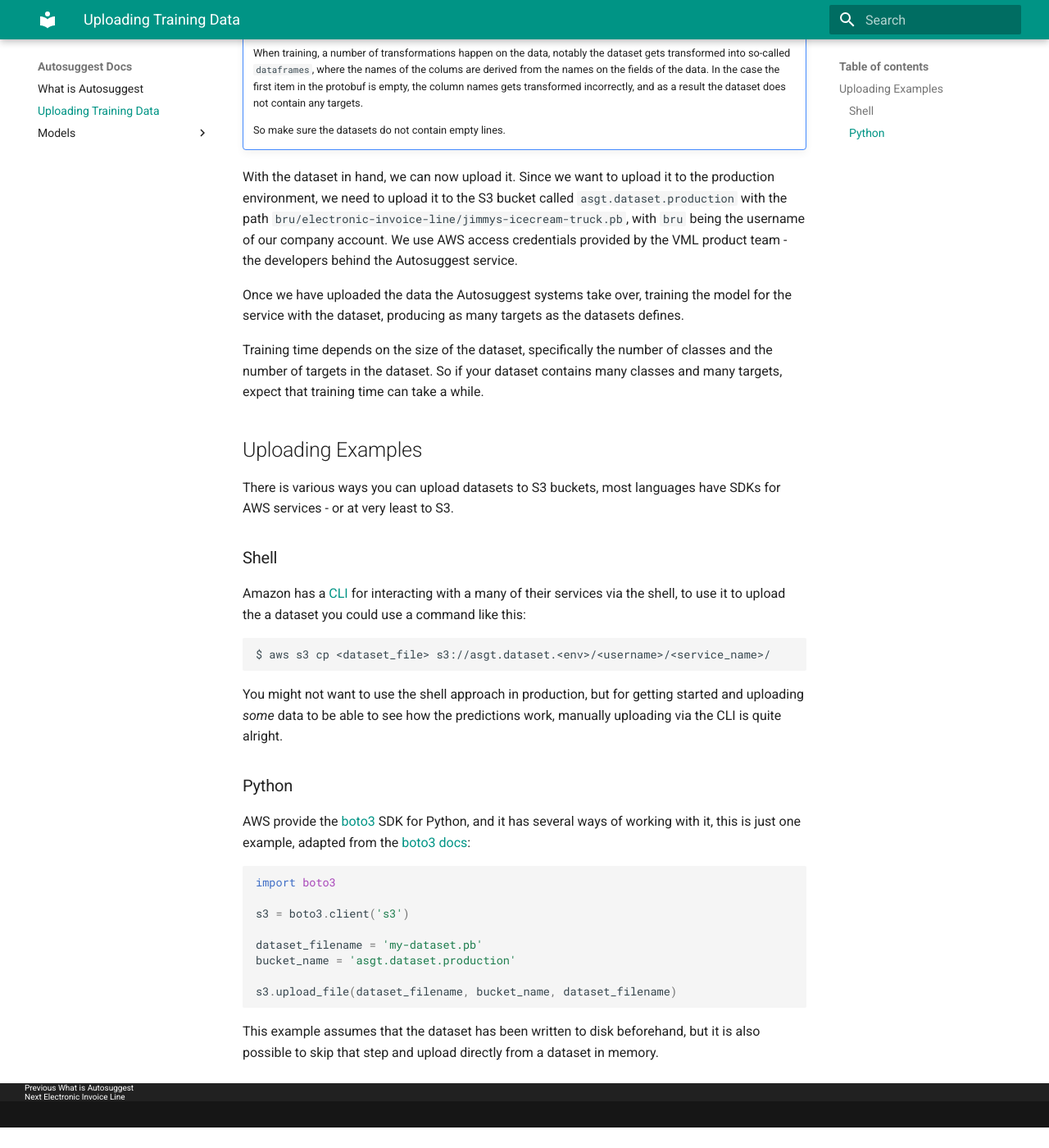
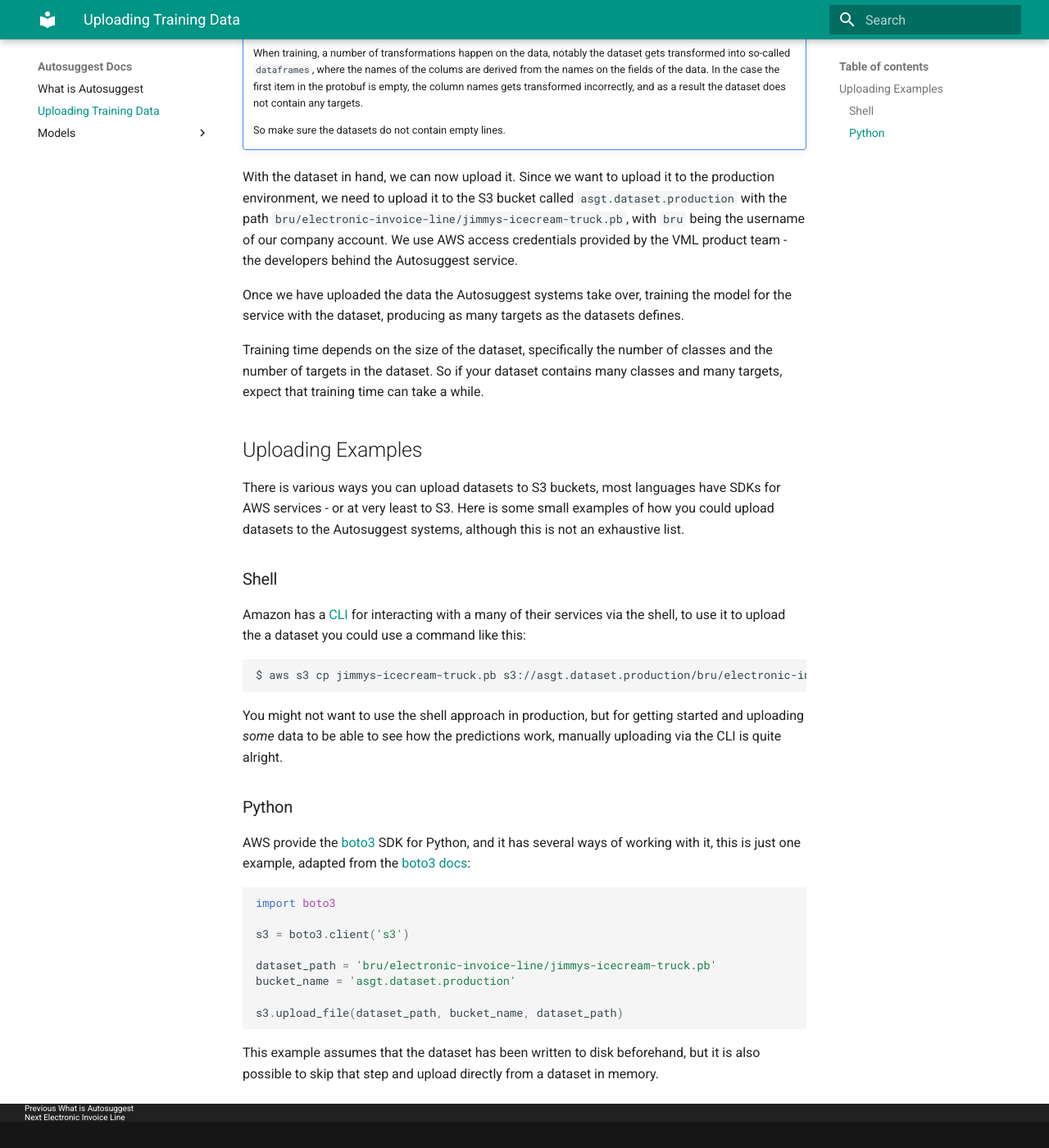
Before and after one commit to e-conomic/vml-docs, an MkDocs documentation site: the page built from docs/data_upload.md, in a window 1280 px wide and 1400 px high, scrolled down 611 px. Shown: the whole window at 82% size. Built offline with MkDocs 1.6.1 and Material for MkDocs 9.7.7, drawn with Linux system fonts in a browser that asks for light colours; old or Windows-style settings are respelled for this version of MkDocs; before the commit the page ends 1986 px from its top, so only the background shows below that.

Commit message:
Made upload examples match

````diff
--- a/docs/data_upload.md
+++ b/docs/data_upload.md
@@ -23,14 +23,14 @@
 Uploading Examples
 ------------------
 
-There is various ways you can upload datasets to S3 buckets, most languages have SDKs for AWS services - or at very least to S3.
+There is various ways you can upload datasets to S3 buckets, most languages have SDKs for AWS services - or at very least to S3. Here is some small examples of how you could upload datasets to the Autosuggest systems, although this is not an exhaustive list.
 
 ### Shell
 
 Amazon has a [CLI](https://aws.amazon.com/cli/) for interacting with a many of their services via the shell, to use it to upload the a dataset you could use a command like this:
 
 ```shell
-$ aws s3 cp <dataset_file> s3://asgt.dataset.<env>/<username>/<service_name>/
+$ aws s3 cp jimmys-icecream-truck.pb s3://asgt.dataset.production/bru/electronic-invoice-line/
 ```
 
 You might not want to use the shell approach in production, but for getting started and uploading _some_ data to be able to see how the predictions work, manually uploading via the CLI is quite alright.
@@ -44,10 +44,10 @@
 
 s3 = boto3.client('s3')
 
-dataset_filename = 'my-dataset.pb'
+dataset_path = 'bru/electronic-invoice-line/jimmys-icecream-truck.pb'
 bucket_name = 'asgt.dataset.production'
 
-s3.upload_file(dataset_filename, bucket_name, dataset_filename)
+s3.upload_file(dataset_path, bucket_name, dataset_path)
 ```
 
 This example assumes that the dataset has been written to disk beforehand, but it is also possible to skip that step and upload directly from a dataset in memory.
````
